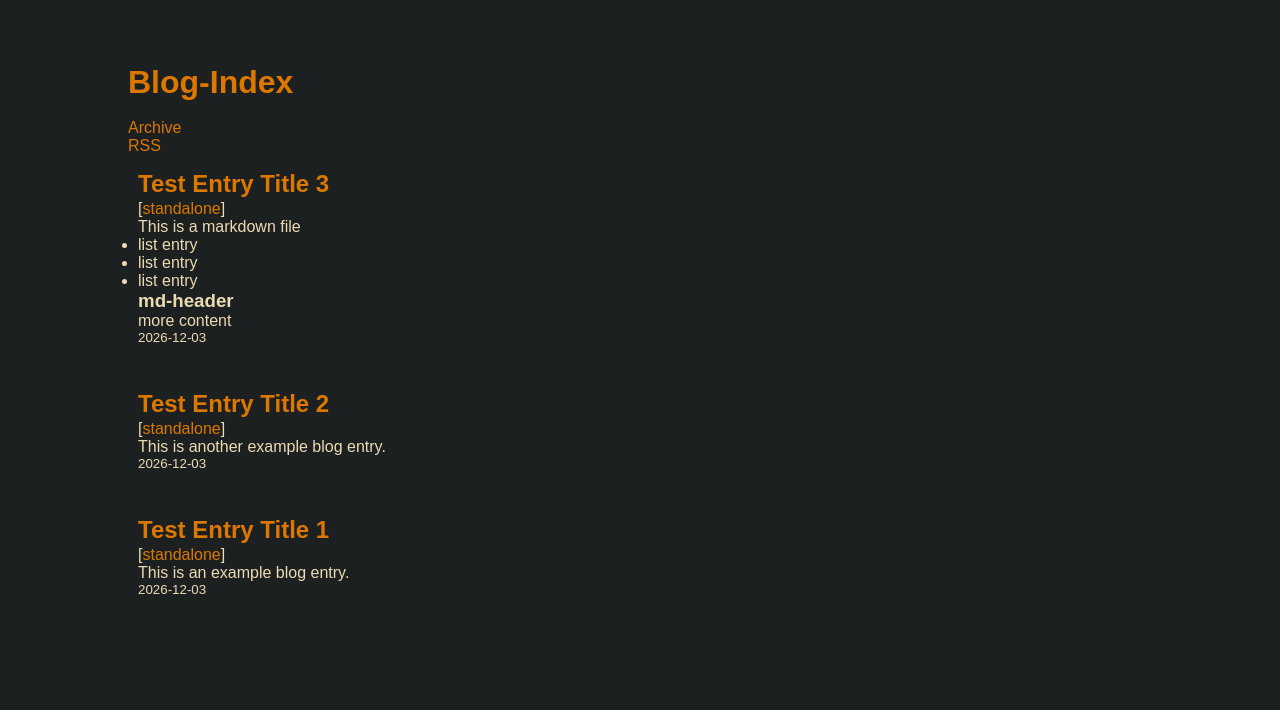
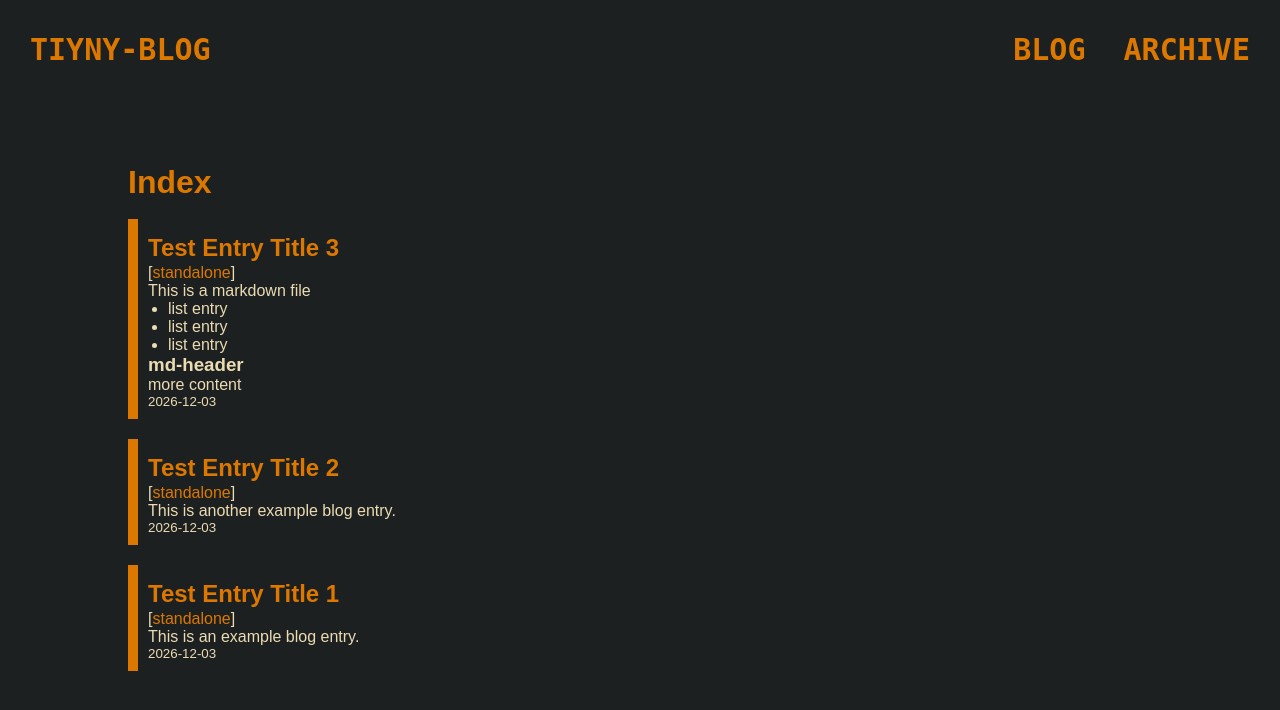
Before and after one commit to tiyn/beaker-blog, a Flask app: page / in a window 1280 px wide. Shown: the top 710 px of the page. Run offline with Flask 2, Linux system fonts and the light colour scheme.

Commit message:
adding config.py and switchable css

```diff
--- a/src/app.py
+++ b/src/app.py
@@ -1,6 +1,7 @@
 from flask import Flask, flash, make_response, render_template, request, redirect, abort
 
 import content as con_gen
+import config
 
 
 app = Flask(__name__)
@@ -8,27 +9,28 @@ app = Flask(__name__)
 
 @app.errorhandler(404)
 def page_not_found(e):
-    return render_template('error.html', title='Error 404', errorcode='404'), 404
+    return render_template('error.html', title=config.TITLE, errorcode='404', style=config.STYLE), 404
 
 
 @app.route('/')
 @app.route('/index.html')
 def index():
     content = con_gen.gen_index_string()
-    return render_template('index.html', title='Blog', content_string=content)
+    return render_template('index.html', title=config.TITLE, content_string=content, style=config.STYLE)
 
 
 @app.route('/archive')
 @app.route('/archive.html')
 def blog_archive():
     content = con_gen.gen_arch_string()
-    return render_template('archive.html', title='Blog Archive', content_string=content)
+    return render_template('archive.html', title=config.TITLE, content_string=content, style=config.STYLE)
+
 
 @app.route('/entry/<path>')
 def entry(path):
     content = con_gen.gen_stand_string(path)
     if content != '':
-        return render_template('standalone.html', title='Blog Entry', content_string=content)
+        return render_template('standalone.html', title=config.TITLE, content_string=content, style=config.STYLE)
     abort(404)
 
 
@@ -36,7 +38,8 @@ def entry(path):
 @app.route('/rss.xml')
 def feed():
     content = con_gen.get_rss_string()
-    rss_xml = render_template('rss.xml', content_string=content)
+    rss_xml = render_template('rss.xml', content_string=content, title=config.TITLE,
+                              description=config.DESCRIPTION, website=config.WEBSITE)
     response = make_response(rss_xml)
     response.headers['Content-Type'] = 'application/rss+xml'
     return response
--- a/src/content.py
+++ b/src/content.py
@@ -5,7 +5,7 @@ import os
 from os import path
 import pathlib
 
-WEBSITE = 'localhost:5000'
+import config
 
 ENTRY_DIR = 'templates/entry'
 
@@ -36,7 +36,7 @@ def gen_arch_string():
                 filename = filename.split('.', 1)[0]
             content_string += '<li>'
             content_string += curr_date + ' - '
-            content_string +=  title + ' ['
+            content_string += title + ' ['
             content_string += '<a href="' + '/index.html#' + \
                 filename + '">' + 'link' + '</a> - '
             content_string += '<a href="' + '/entry/' + \
@@ -65,7 +65,8 @@ def gen_index_string():
             content_string += '<div class=\'entry\'>\n'
             content_string += '<h2 id=\'' + filename + '\'>' + title + '</h2>\n'
             content_string += '[<a href="' + '/entry/' + \
-                pathlib.PurePath(file).name + '">' + 'standalone' + '</a>]<br>\n'
+                pathlib.PurePath(file).name + '">' + \
+                'standalone' + '</a>]<br>\n'
             if file.endswith('.html'):
                 for line in text:
                     content_string += line
@@ -135,7 +136,8 @@ def get_rss_string():
                 filename = filename.split('.', 1)[0]
             content_string += '<item>\n'
             content_string += '<title>' + title + '</title>\n'
-            content_string += '<guid>' + '/index.html#' + filename + '</guid>\n'
+            content_string += '<guid>' + config.WEBSITE + \
+                '/index.html#' + filename + '</guid>\n'
             content_string += '<pubDate>' + \
                 datetime.fromtimestamp(os.path.getctime(file)).strftime(
                     '%Y-%m-%d') + '</pubDate>\n'
--- a/src/static/css/blog.css
+++ b/src/static/css/dark.css
@@ -1,6 +1,8 @@
+@import 'style.css';
+
 :root {
     --bg0: rgb(29,32,33);
-    --color0: rgb(0,0,0);
+    --color0: rgb(220,120,0);
     --error: rgb(255,0,0);
     --footerbg0: rgb(29,32,33);
     --link0: rgb(220, 120, 0);
@@ -10,36 +12,24 @@
     --menubg0: rgb(29,32,33);
     --text0: rgb(235,219,178);
     --text1: rgb(220, 120, 0);
-    --transtime: 0.7s;
-}
-
-* {
-    margin: 0;
-    padding: 0;
 }
 
 a {
     color: var(--link0);
-    text-decoration: none;
     transition: var(--transtime);
 }
 
 a:hover {
     color: var(--link1);
-    cursor: pointer;
 }
 
 body {
     background: var(--bg0);
-    margin: 0;
 }
 
-body,
-html {
-    font-family: sans-serif;
-    height: 100%;
-    max-width: 100%;
-    overflow-x: hidden;
+footer {
+    background: var(--footerbg0);
+    color: var(--text0);
 }
 
 span {
@@ -48,11 +38,6 @@ span {
 
 .container {
     color: var(--text0);
-    min-height: 100%;
-    padding-bottom: 50px;
-    padding-left: 10%;
-	padding-right: 10%;
-    padding-top: 5%;
 }
 
 .container h1,
@@ -60,17 +45,39 @@ span {
     color: var(--text1);
 }
 
+.container .flash {
+    background-color: var(--error);
+}
+
+.hide-menu:hover,
+.main-menu a:hover,
+.show-menu:hover {
+    color: var(--menulink1);
+}
+
+.main-menu a {
+    color: var(--menulink0);
+}
+
+.main-menu-dropdown {
+    background: var(--menubg0);
+    color: var(--menulink0);
+}
+
+@media screen and (max-width:800px) {
+
+    .main-menu {
+        background: var(--menubg0);
+    }
+}
+
 .entry {
-	background: var(--blogbg0);
-	border-left: 10px solid var(--blogclr0);
-	border-radius: 0 10px 30px 0;
+    background: var(--bg0);
+    border-left: 10px solid var(--color0);
     color: var(--text0);
-	margin-bottom: 20px;
-	padding: 10px;
 }
 
 .entry h1,
 .entry h2 {
     color: var(--text1);
-    margin: 5px auto 2px auto;
 }
--- a/src/static/css/style.css
+++ b/src/static/css/style.css
@@ -1 +1,168 @@
-@import "blog.css";
+:root {
+    --error: rgb(255,0,0);
+    --transtime: 0.7s;
+}
+
+* {
+    margin: 0;
+    padding: 0;
+}
+
+a {
+    text-decoration: none;
+    transition: var(--transtime);
+}
+
+a:hover {
+    cursor: pointer;
+}
+
+body {
+    margin: 0;
+}
+
+body,
+html {
+    font-family: sans-serif;
+    height: 100%;
+    max-width: 100%;
+    overflow-x: hidden;
+}
+
+footer {
+    height: 100px;
+    padding-top: 20px;
+}
+
+footer .center {
+    text-align: center;
+}
+
+.container {
+    min-height: 100%;
+    padding-bottom: 50px;
+    padding-left: 10%;
+    padding-right: 10%;
+    padding-top: 5%;
+}
+
+.container .flash {
+    padding: 10px;
+    width: 400px;
+}
+
+.hide-menu,
+.show-menu {
+    cursor: pointer;
+    display: none;
+    font-size: 30px;
+    transition: var(--transtime);
+}
+
+.important {
+    font-size: xx-large;
+    padding-left: 25vw;
+    padding-right: 25vw;
+    padding-top: 30vh;
+    text-align: left;
+}
+
+.important span {
+    font-weight: bold;
+}
+
+.logo {
+    height: 80px;
+    padding-top: 10px;
+}
+
+.main-menu-dropdown span {
+    float: left;
+    font-family: monospace;
+    font-size: 30px;
+    font-weight: bold;
+    line-height: 100px;
+    padding: 0 10px;
+    text-decoration: none;
+    text-transform: uppercase;
+    transition: 0.7s;
+}
+
+.main-menu {
+    float: right;
+    font-family: monospace;
+    font-size: 30px;
+    font-weight: bold;
+    line-height: 100px;
+}
+
+.main-menu a {
+    padding: 0 10px;
+    text-decoration: none;
+    text-transform: uppercase;
+    transition: 0.7s;
+}
+
+.main-menu-dropdown {
+    height: 100px;
+    padding: 0 20px;
+}
+
+.show-menu {
+    float: right;
+    line-height: 100px;
+}
+
+#main-menu-check {
+    position: absolute;
+    visibility: hidden;
+    z-index: -1111;
+}
+
+@media screen and (max-width:800px) {
+    .hide-menu {
+        position: absolute;
+        right: 40px;
+        top: 40px;
+    }
+
+    .hide-menu,
+    .show-menu {
+        display: block;
+    }
+
+    .main-menu {
+        height: 100vh;
+        line-height: normal;
+        padding: 80px 0;
+        position: fixed;
+        right: -100%;
+        text-align: center;
+        top: 0;
+        transition: var(--transtime);
+        width: 100%;
+    }
+    .main-menu a {
+        display: block;
+        padding: 20px;
+    }
+
+    #main-menu-check:checked ~ .main-menu {
+        right: 0;
+    }
+}
+
+.entry {
+    border-radius: 0 10px 30px 0;
+    margin-bottom: 20px;
+    padding: 10px;
+}
+
+.entry h1,
+.entry h2 {
+    margin: 5px auto 2px auto;
+}
+
+.entry ul {
+    padding-left: 20;
+}
--- a/src/templates/archive.html
+++ b/src/templates/archive.html
@@ -2,7 +2,7 @@
 {% block content %}
 <div class="container">
     <div class="blogarchive">
-		<h1>Blog-Archive</h1><br>
+	<h1>Archive</h1><br>
         {% autoescape off %}
         {{ content_string }}
         {% endautoescape %}
--- a/src/templates/error.html
+++ b/src/templates/error.html
@@ -3,7 +3,7 @@
 <div class="container">
     <div class="important">
         Error<br>
-		<span>{{ errorcode }}</span>
+	<span>{{ errorcode }}</span>
     </div>
 </div>
 {% endblock %}
--- a/src/templates/index.html
+++ b/src/templates/index.html
@@ -2,11 +2,7 @@
 {% block content %}
 <div class="container">
     <div class="blog">
-        <h1>Blog-Index</h1><br>
-	<p>
-	    <a href="archive">Archive</a><br>
-            <a href="feed.xml">RSS</a>
-        </p>
+        <h1>Index</h1><br>
         {% autoescape off %}
         {{ content_string }}
         {% endautoescape %}
--- a/src/templates/rss.xml
+++ b/src/templates/rss.xml
@@ -2,10 +2,10 @@
 <rss version="2.0" xmlns:atom="http://www.w3.org/2005/Atom">
 
 <channel>
-    <title>Blog Title</title>
-    <description>A short description of the blog.</description>
+    <title>{{ title }}</title>
+    <description>{{ description }}</description>
 <language>en-us</language>
-<link>localhost:5000/feed.xml</link>
+<link>{{ website }}/feed.xml</link>
 <atom:link href="/feed.xml" rel="self" type="application/rss+xml" />
 
 {% autoescape off %}
--- a/src/templates/template.html
+++ b/src/templates/template.html
@@ -1,11 +1,24 @@
 <html>
 <head>
     <title>{{ title }}</title>
-    <link href="{{ url_for('static', filename='css/style.css') }}" rel="stylesheet" type="text/css">
+    <link href="{{ url_for('static', filename='css/' + style + '.css') }}" rel="stylesheet" type="text/css">
     <meta charset="utf-8">
     <meta name="viewport" content="width=device-width", initial-scale=1.0>
 </head>
 <body>
+    <!-- Menu -->
+    <div class="main-menu-dropdown">
+        <!-- <img class="logo" src="/static/images/logo.png"> -->
+        <span>{{ title }}</span>
+        <input type="checkbox" id="main-menu-check">
+        <label for="main-menu-check" class="show-menu">&#9776;</label>
+        <div class="main-menu">
+            <a href="/">Blog</a>
+            <a href="/archive">Archive</a>
+            <label for="main-menu-check" class="hide-menu">X</label>
+        </div>
+    </div>
+    <!-- Menu -->
     <!-- Content -->
 	{% block content %}
 	{% endblock %}
```
Also changed, not shown: src/config.py (added, +11 -0 lines), src/static/css/light.css (added, +83 -0 lines), README.md, src/static/images/logo.png (added).
